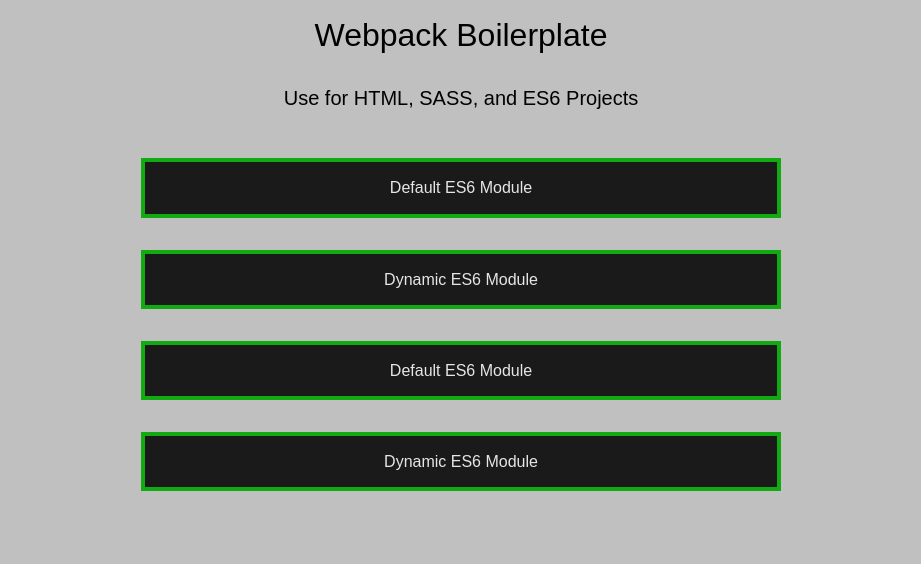
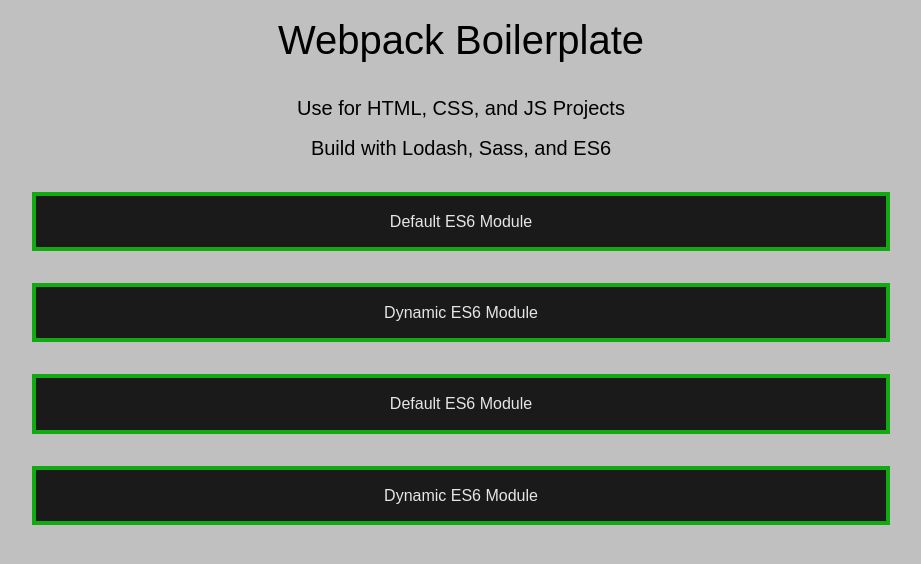
Before and after one commit to benmcnulty/webpack-boilerplate, a website built with webpack: page dist/index.html in a window 1280 px wide. Shown: the whole page, without its empty margins (179-1100 px from the left). Built offline with nearby package versions, Linux system fonts and the light colour scheme.

Commit message:
Updated build processes, prod server, & readme

```diff
--- a/src/scss/body-module.scss
+++ b/src/css/body-module.scss
@@ -6,7 +6,7 @@ $text-color: #e6e6e6;
 /* Body Module Styles */
 .module-block {
     background: $background-color;
-    width: 50%;
+    width: 67%;
     margin: 2rem auto;
     padding: 1rem;
     border: 0.25rem solid $alt-color;
--- a/src/scss/style.scss
+++ b/src/css/style.scss
@@ -45,16 +45,14 @@ body {
     line-height: 1.2;
 }
 
-h1, h2 {
+h1 {
+    font-size: 2.5rem;
     padding: 1rem;
 }
 
-h1 {
-    font-size: 2rem;
-}
-
-h2 {
+h2, h3 {
     font-size: 1.25rem;
+    margin: 1rem;
 }
 
 p {
--- a/src/js/body-module.js
+++ b/src/js/body-module.mjs
@@ -1,4 +1,4 @@
-import '../scss/body-module.scss';
+import '../css/body-module.scss';
 export default (text = "Default ES6 Module") => {
     const moduleSection = document.createElement("section");
     const textBox = document.createElement("p");
--- a/src/index.js
+++ b/src/js/index.js
@@ -1,5 +1,5 @@
-import './scss/style.scss';
-import moduleSection from './js/body-module.js';
+import '../css/style.scss';
+import moduleSection from '../js/body-module.mjs';
 
 const defaultModuleSection = moduleSection();
 const dynamicModuleSection = moduleSection("Dynamic ES6 Module");
--- a/webpack.config.js
+++ b/webpack.config.js
@@ -4,7 +4,7 @@ const HtmlWebpackPlugin = require('html-webpack-plugin');
 const MiniCssExtractPlugin = require('mini-css-extract-plugin');
 
 module.exports = {
-    entry: './src/index.js',
+    entry: './src/js/index.js',
     output: {
         filename: './js/[name].bundle.js',
         path: path.resolve(__dirname, 'dist')
@@ -50,7 +50,7 @@ module.exports = {
         new HtmlWebpackPlugin({
             title: "Webpack Boilerplate",
             template: './src/html/index.inc',
-            description: "Boilerplate for HTML, SASS, and ES6 Webpack Projects",
+            description: "Boilerplate for HTML, CSS, and JS Projects built with Lodash, Sass, and ES6",
             color: "#c0c0c0",
         }),
         new MiniCssExtractPlugin({
```
Also changed, not shown: package.json (+10 -4 lines), README.md, dist/css/main.min.css, dist/index.html, 2 other files.
